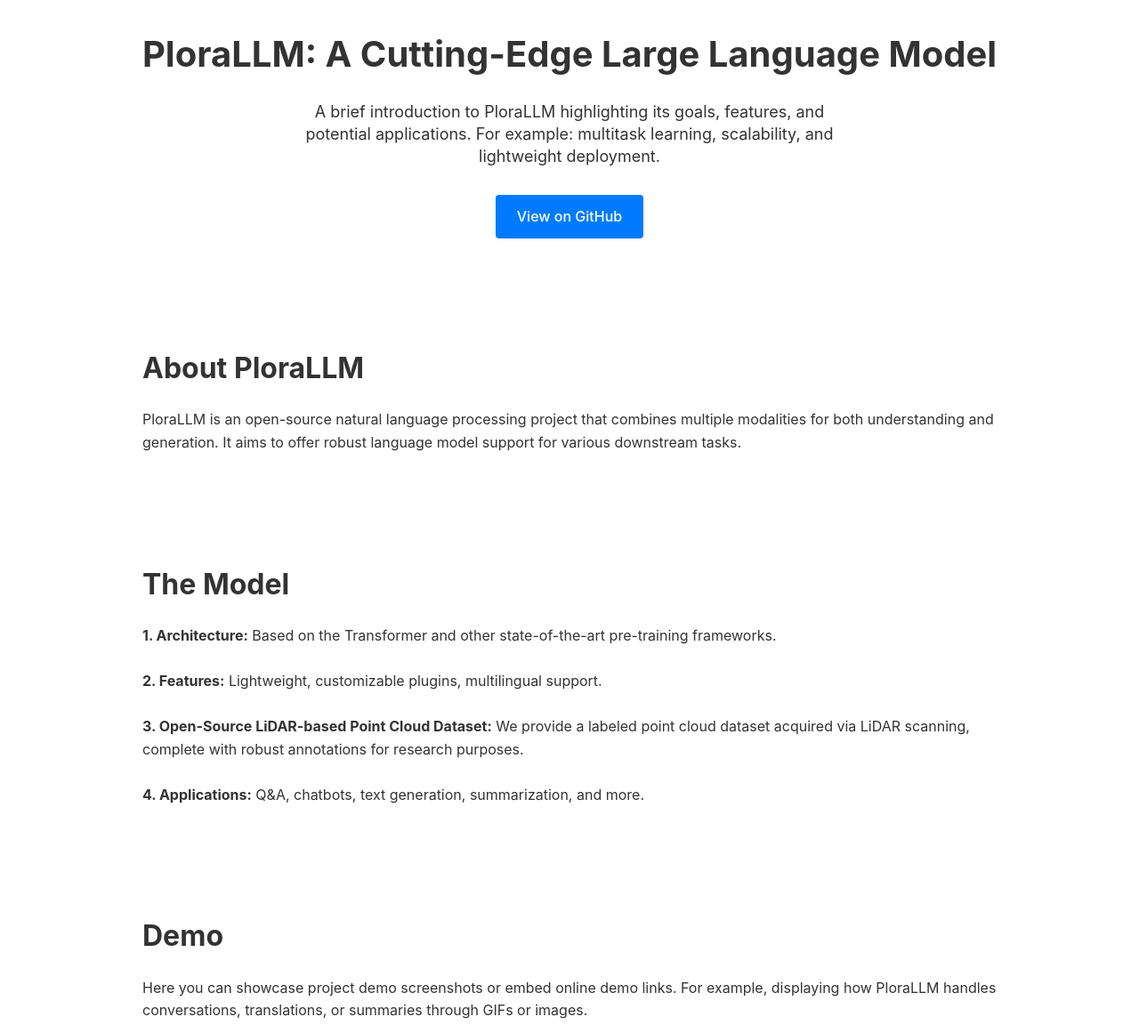
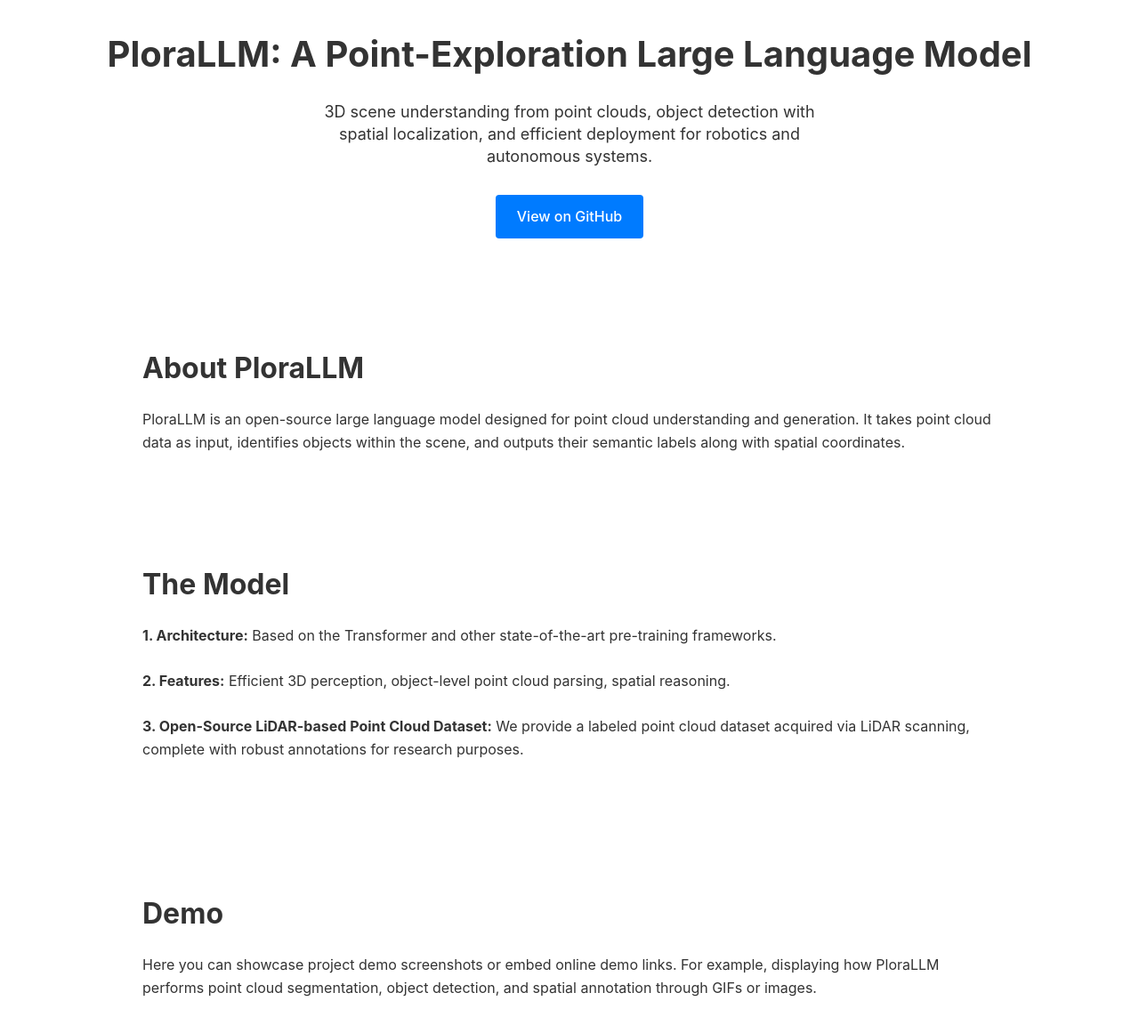
Before and after one commit to qltek/PloraLLM, a plain HTML site: page index.html in a window 1280 px wide. Shown: the part 51-1203 px from the top of the page at 89% size. Drawn offline with Linux system fonts and the light colour scheme.

Commit message:
Update index.html

```diff
--- a/index.html
+++ b/index.html
@@ -27,10 +27,9 @@
   <!-- Hero Section -->
   <header class="hero">
     <div class="hero-content">
-      <h2>PloraLLM: A Cutting-Edge Large Language Model</h2>
+      <h2>PloraLLM: A Point-Exploration Large Language Model</h2>
       <p>
-        A brief introduction to PloraLLM highlighting its goals, features, and potential applications.
-        For example: multitask learning, scalability, and lightweight deployment.
+        3D scene understanding from point clouds, object detection with spatial localization, and efficient deployment for robotics and autonomous systems.
       </p>
       <a class="btn" href="https://github.com/qltek/PloraLLM" target="_blank">View on GitHub</a>
     </div>
@@ -41,8 +40,8 @@
     <div class="container">
       <h2>About PloraLLM</h2>
       <p>
-        PloraLLM is an open-source natural language processing project that combines multiple modalities for both understanding and generation.
-        It aims to offer robust language model support for various downstream tasks.
+        PloraLLM is an open-source large language model designed for point cloud understanding and generation.
+         It takes point cloud data as input, identifies objects within the scene, and outputs their semantic labels along with spatial coordinates.
       </p>
     </div>
   </section>
@@ -53,9 +52,8 @@
       <h2>The Model</h2>
       <p>
         <strong>1. Architecture:</strong> Based on the Transformer and other state-of-the-art pre-training frameworks.<br><br>
-        <strong>2. Features:</strong> Lightweight, customizable plugins, multilingual support.<br><br>
+        <strong>2. Features:</strong> Efficient 3D perception, object-level point cloud parsing, spatial reasoning.<br><br>
         <strong>3. Open-Source LiDAR-based Point Cloud Dataset:</strong> We provide a labeled point cloud dataset acquired via LiDAR scanning, complete with robust annotations for research purposes.<br><br>
-        <strong>4. Applications:</strong> Q&A, chatbots, text generation, summarization, and more.
       </p>
     </div>
   </section>
@@ -66,7 +64,7 @@
       <h2>Demo</h2>
       <p>
         Here you can showcase project demo screenshots or embed online demo links.
-        For example, displaying how PloraLLM handles conversations, translations, or summaries through GIFs or images.
+        For example, displaying how PloraLLM performs point cloud segmentation, object detection, and spatial annotation through GIFs or images.
       </p>
     </div>
   </section>
@@ -76,7 +74,7 @@
     <div class="container">
       <h2>Our Team</h2>
       <p>
-        PloraLLM is developed by qltek and the research team.
+        PloraLLM is developed by qltek and the research team from South China University of Technology.
         Check out more projects or contact us on
         <a href="https://github.com/qltek" target="_blank">GitHub</a>.
       </p>
```
